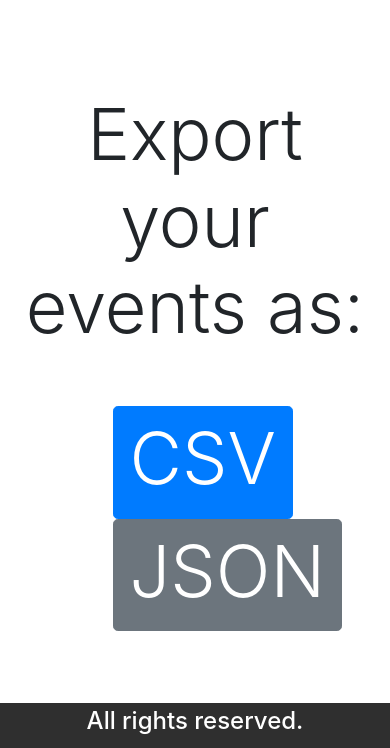
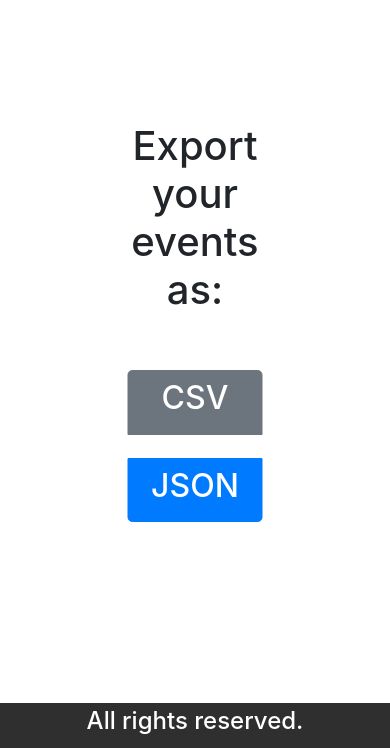
Before and after one commit to EventManagerTeam/EventManager, a Django app: template eventmanager/exporting/templates/export/export.html in a window 390 px wide. Shown: the part 96-844 px from the top of the page. Run offline with Django 3.2, Linux system fonts and the light colour scheme; the template is opened without the code that fills it, so the values that code supplies are empty; some libraries are stand-ins or nearby versions.

Commit message:
refactor export your events page to be responsive #361

```diff
--- a/eventmanager/exporting/templates/export/export.html
+++ b/eventmanager/exporting/templates/export/export.html
@@ -8,30 +8,21 @@
 {% endblock %}
 
 {% block content %}
-<br> <br>
-<div class="d-flex" >
+<div class="d-flex horizontally_centered" >
     <div class="container animated zoomInUp slow">
-        <h1 class="text-center display-3 title"> Export your events as: </h1>
+        <h1 class="text-center title"> Export your events as: </h1>
         <br> <br>
-        <div class="row">
-            <div class="col-3"> </div>
-            <div class="col-5">
-                <a href="/events/export/csv">
-                    <button type="button" class="btn btn-primary btn-lg">
-                        <h1 class="display-3">
-                            CSV
-                        </h1>
-                    </button>
-                </a>
-                <a href="/events/export/json">
-                    <button type="button" class="btn btn-secondary btn-lg">
-                        <h1 class="display-3">
-                            JSON
-                        </h1>
-                    </button>
-                </a>
-            </div>
-            <div class="col-3"> </div>
+        <div class="d-flex justify-content-center btn-group-vertical">
+		        <a href="/events/export/csv" class="button btn btn-secondary btn-lg btn-block">
+	                <h2>
+	                    CSV
+	                </h2>
+		        </a> <br>
+		        <a href="/events/export/json" class="button btn btn-primary btn-lg btn-block" >
+	                <h2>
+	                    JSON
+	                </h2>
+		        </a>
         </div>
         <br>
     </div>
```
